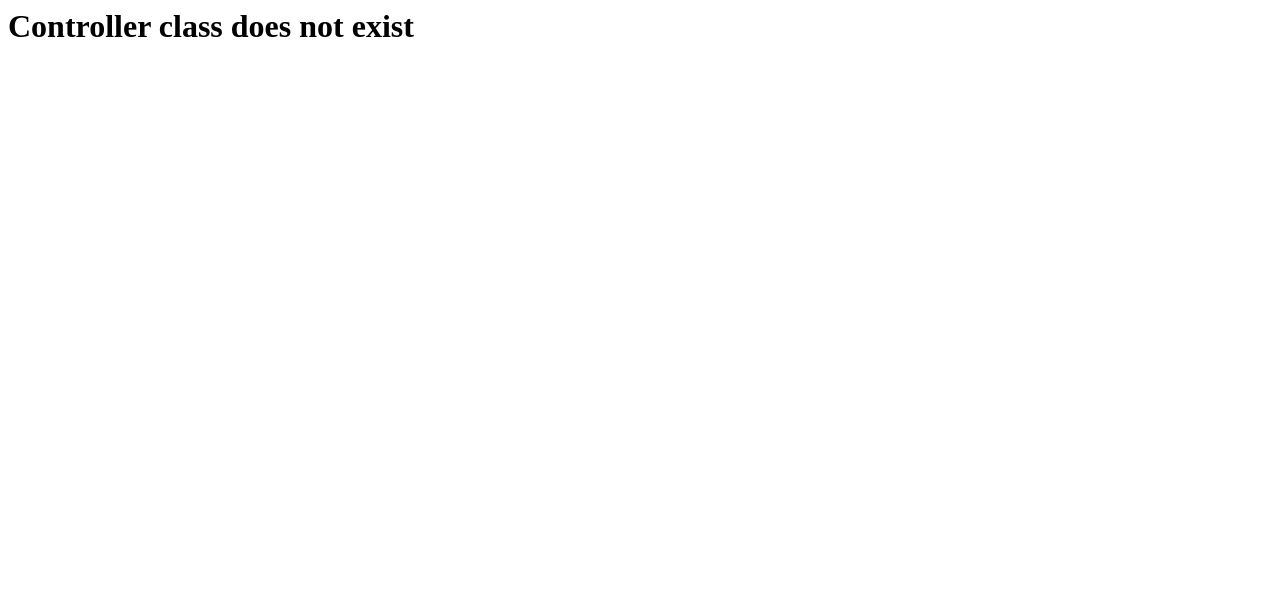
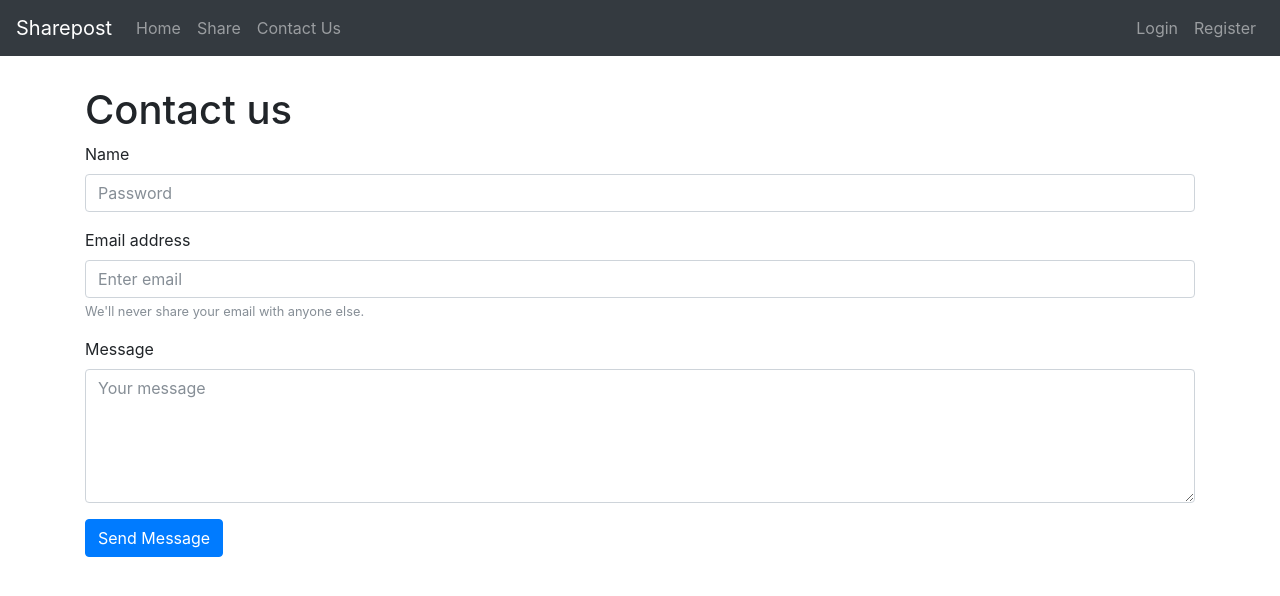
Before and after one commit to vidsav/SHAREPOSTapp-php-mvc, a PHP site: page /contact in a window 1280 px wide. Shown: the top 596 px of the page. Run offline with PHP 8.4, Linux system fonts and the light colour scheme; some libraries are stand-ins or nearby versions.

Commit message:
added contact us section witha form

```diff
--- a/classes/Messages.php
+++ b/classes/Messages.php
@@ -10,12 +10,12 @@ class Messages{
 
     public static function display(){
         if(isset($_SESSION['errorMsg'])){
-            echo '<div class="alert alert-danger">'.$_SESSION['errorMsg'].'</div>';
+            echo '<br><div class="alert alert-danger">'.$_SESSION['errorMsg'].'</div>';
             unset($_SESSION['errorMsg']);
         }
 
         if(isset($_SESSION['successMsg'])){
-            echo '<div class="alert alert-success">'.$_SESSION['successMsg'].'</div>';
+            echo '<br><div class="alert alert-success">'.$_SESSION['successMsg'].'</div>';
             unset($_SESSION['successMsg']);
         }
     }
--- /dev/null
+++ b/controllers/contact.php
@@ -0,0 +1,7 @@
+<?php
+class Contact extends Controller{
+	protected function Index(){
+		$viewmodel = new ContactModel();
+		$this->ReturnView($viewmodel->Index(), true);
+	}
+}
--- a/index.php
+++ b/index.php
@@ -9,10 +9,12 @@ require('classes/Bootstrap.php');
 require('classes/Controller.php');
 require('classes/Model.php');
 
+require('controllers/contact.php');
 require('controllers/home.php');
 require('controllers/shares.php');
 require('controllers/users.php');
 
+require('models/contact.php');
 require('models/home.php');
 require('models/share.php');
 require('models/user.php');
--- /dev/null
+++ b/models/contact.php
@@ -0,0 +1,6 @@
+<?php
+class ContactModel extends Model{
+	public function Index(){
+		return;
+	}
+}
--- /dev/null
+++ b/views/contact/index.php
@@ -0,0 +1,77 @@
+    <?php
+
+        function has_header_injection($str){
+            return preg_match("/[\r\n]/", $str);
+        }
+
+        if(isset ($_POST['contact_submit'])){
+
+            $name = trim($_POST['name']);
+            $email = trim($_POST['email']);
+            $msg = $_POST['message'];
+
+            if(has_header_injection($name) || has_header_injection($email)){
+                die();
+            }
+
+            if(!$name || !$email || !$msg){
+                echo '<h4 class="error">All fields required.</h4><a href="contact.php" class="button block">Try again</a>';
+                exit;
+            }
+
+            $to = "savnikvid5@gmail.com";
+
+            $subject = "$name sent you a message via Sharepost your contact form";
+
+            $message = "Name: $name\r\n";
+            $message .= "Email: $email\r\n";
+            $message .= "Message:\r\n$msg";
+
+            if(isset($_POST['subscribe']) && $_POST['subscribe'] == 'Subscribe'){
+                $message .= "\r\n\r\nPlease add $email to the mailing list.\r\n";
+            }
+
+            $message = wordwrap($message, 72);
+
+            $headers = "MIME-version: 1.0\r\n";
+            $headers .= "Content-type: text/plain; charset=iso-8859-1\r\n";
+            $headers .= "From: $name <$email> \r\n";
+            $headers .= "X-Priority: 1\r\n";
+            $headers .= "X-MSMail-Priority: High\r\n\r\n";
+
+            mail($to, $subject, $message, $headers);
+
+    ?>
+
+    <h5>Thank you for contacting us</h5>
+    <p>Please allow 24 hours for a response</p>
+    <p><a href="/final" class="button block">&laquo; Go to home page</a></p>
+
+    <?php }else{ ?>
+        <div class="container">
+            <div class="row">
+                <div class="col-md-12">
+            <h1>Contact us</h1>
+                </div>
+                <hr class="my-4">
+                <div class="col-md-12">
+                    <form>
+                  <div class="form-group">
+                    <label for="name">Name</label>
+                    <input type="text" name="name" class="form-control" id="exampleInputPassword1" placeholder="Password">
+                  </div>
+                  <div class="form-group">
+                    <label for="exampleInputEmail1">Email address</label>
+                    <input type="email" name="email" class="form-control" id="exampleInputEmail1" aria-describedby="emailHelp" placeholder="Enter email">
+                    <small id="emailHelp" class="form-text text-muted">We'll never share your email with anyone else.</small>
+                  </div>
+                  <div class="form-group">
+                    <label for="message">Message</label>
+                    <textarea name="message" class="form-control" placeholder="Your message" rows="5"></textarea>
+                  </div>
+                  <input type="submit" class="btn btn-primary" value="Send Message">
+                </form>
+                </div>
+            </div>
+        </div>
+    <?php } ?>
--- a/views/home/index.php
+++ b/views/home/index.php
@@ -4,7 +4,7 @@
             <br>
             <h1>Welcome to Sharepost</h1>
             <p class="lead">Find something cool? Share with others.</p>
-            <a class="btn btn-primary" href="<?php echo ROOT_PATH; ?>shares">Share Now</a>
+            <a class="btn btn-primary" href="<?php echo ROOT_PATH; ?>shares">Start sharing</a>
         </div>
     </div>
 </div>
--- a/views/main.php
+++ b/views/main.php
@@ -25,7 +25,7 @@
             <a class="nav-link" href="<?php echo ROOT_URL; ?>shares">Share</a>
           </li>
           <li class="nav-item">
-            <a class="nav-link" href="<?php echo ROOT_URL; ?>shares">Contact Us</a>
+            <a class="nav-link" href="<?php echo ROOT_URL; ?>contact">Contact Us</a>
           </li>
         </ul>
         <ul class="navbar-nav ml-auto">
@@ -49,6 +49,7 @@
     </nav>
         <div class="container">
             <div class="row">
+                <br>
                 <?php Messages::display(); ?>
                 <?php require($view); ?>
             </div>
```
